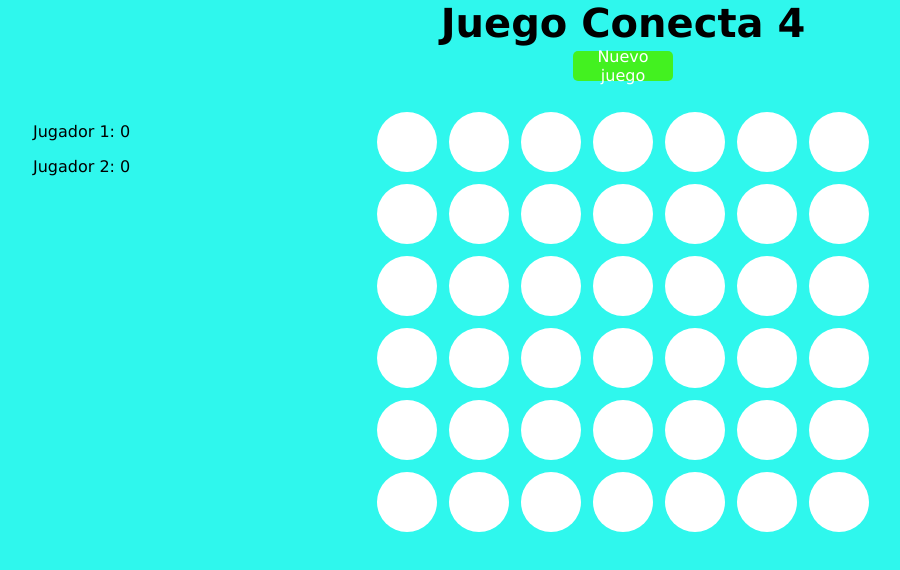
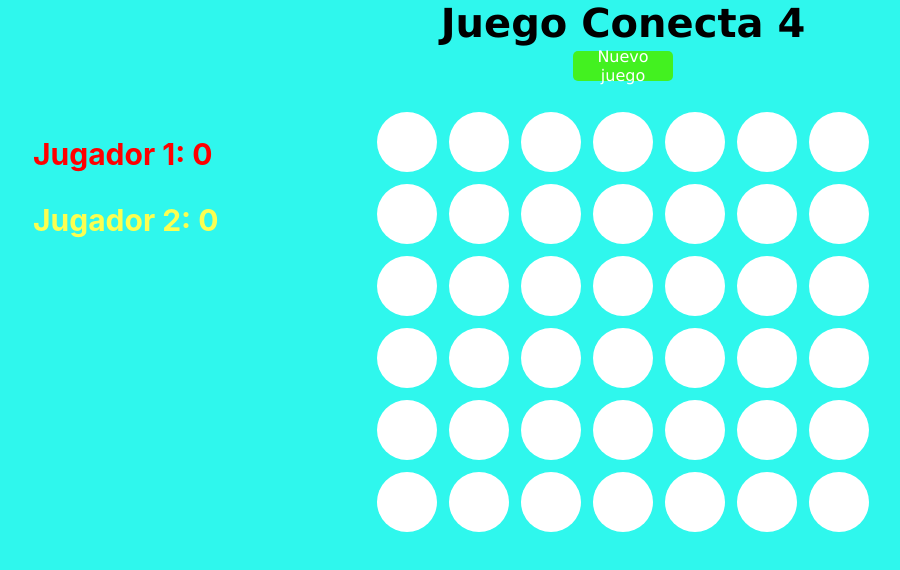
Before and after one commit to gogohhh/cuatro-en-linea, a React (Create React App) app: page / in a window 1280 px wide. Shown: the top 570 px of the page, without its empty margins (17-917 px from the left). Built offline with nearby package versions, Linux system fonts and the light colour scheme.

Commit message:
Estilos en score

```diff
--- a/src/App.css
+++ b/src/App.css
@@ -94,3 +94,15 @@ table {
   position: absolute;
   padding-left: 50px;
 }
+
+.player1{
+  font-family: -apple-system, BlinkMacSystemFont, 'Segoe UI', Roboto, Oxygen, Ubuntu, Cantarell, 'Open Sans', 'Helvetica Neue', sans-serif;
+  font-size: 30px;
+  color: rgb(255, 0, 0);
+}
+
+.player2{
+  font-family: -apple-system, BlinkMacSystemFont, 'Segoe UI', Roboto, Oxygen, Ubuntu, Cantarell, 'Open Sans', 'Helvetica Neue', sans-serif;
+  font-size: 30px;
+  color: #fcff50;
+}
--- a/src/App.js
+++ b/src/App.js
@@ -140,8 +140,8 @@ class App extends Component {
         <div className="button" onClick={() => {this.iniciarBoard()}}>Nuevo juego</div>
 
         <div className="score">
-          <p>Jugador 1: <span>{this.state.score}</span></p>
-          <p>Jugador 2: <span>{this.state.score2}</span></p>
+          <strong><p className="player1">Jugador 1: <span>{this.state.score}</span></p></strong>
+          <strong><p className="player2">Jugador 2: <span>{this.state.score2}</span></p></strong>
         </div>
 
         <table>
```
